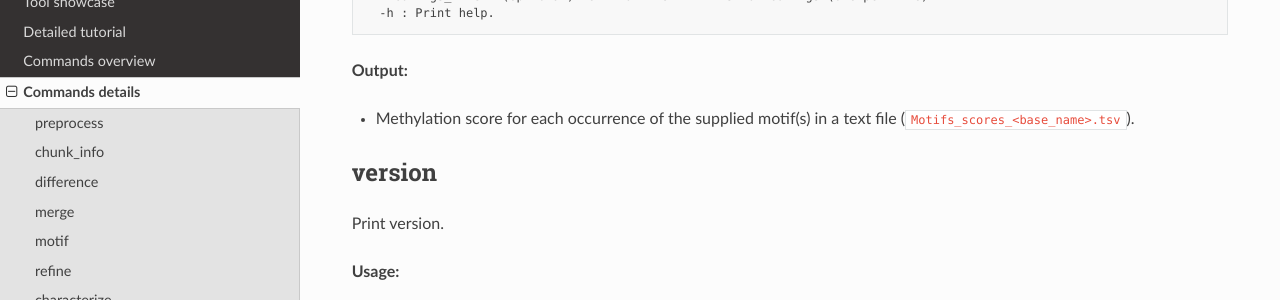
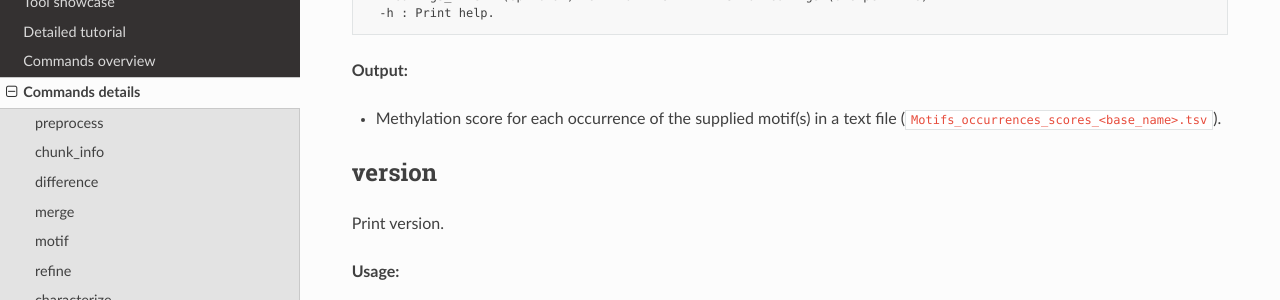
Before and after one commit to fanglab/nanodisco, a Sphinx documentation site: the page built from docs/commands_details.rst, in a window 1280 px wide and 900 px high, scrolled down 9051 px. Shown: the part 147-447 px from the top of the window. Built offline with Sphinx 7.4.7 and the Read the Docs theme 2.0.0, drawn with Linux system fonts in a browser that asks for light colours.

Commit message:
Update commands_details.rst

```diff
--- a/docs/commands_details.rst
+++ b/docs/commands_details.rst
@@ -497,7 +497,7 @@ Attribute methylation scores to each motif occurrence.
 
 **Output:**
 
-* Methylation score for each occurrence of the supplied motif(s) in a text file (``Motifs_scores_<base_name>.tsv``).
+* Methylation score for each occurrence of the supplied motif(s) in a text file (``Motifs_occurrences_scores_<base_name>.tsv``).
 
 .. _version:
 
```
